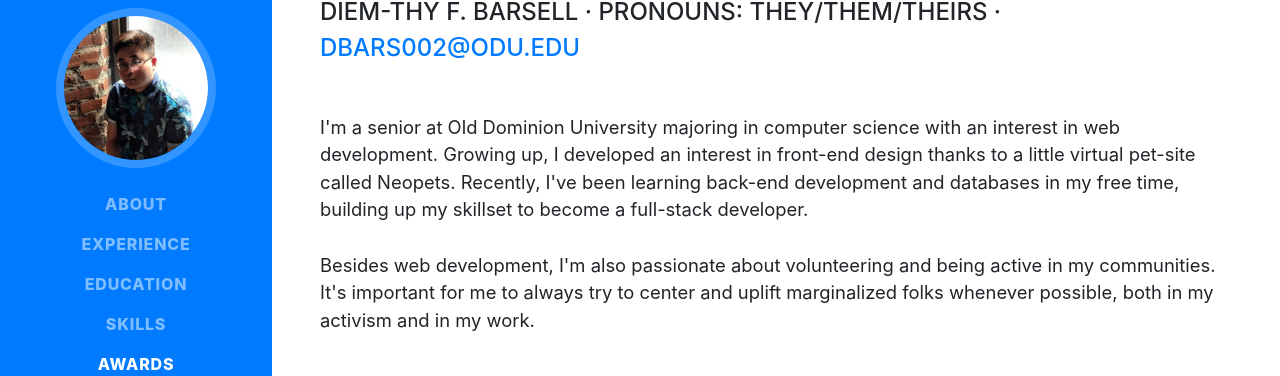
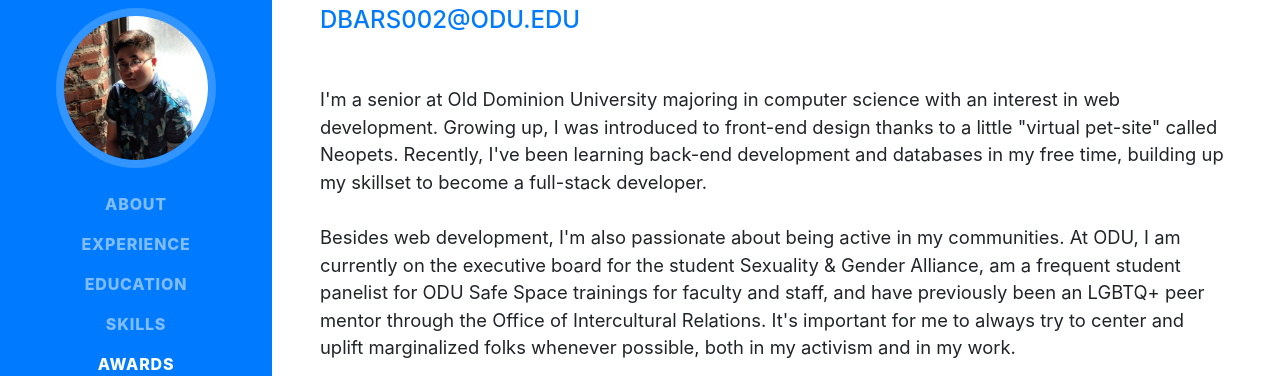
Before and after one commit to dfbl/dfbl.github.io, a website with bundled scripts: page index.html in a window 1280 px wide. Shown: the part 208-584 px from the top of the page. Built offline with nearby package versions, Linux system fonts and the light colour scheme; a web font is replaced by a local one.

Commit message:
Update index.html

```diff
--- a/index.html
+++ b/index.html
@@ -66,8 +66,8 @@
           <div class="subheading mb-5">Diem-Thy F. Barsell · Pronouns: they/them/theirs ·
             <a href="mailto:dbars002@odu.edu">dbars002@odu.edu</a>
           </div>
-          <p class="lead mb-5">I'm a senior at Old Dominion University majoring in computer science with an interest in web development. Growing up, I developed an interest in front-end design thanks to a little virtual pet-site called Neopets. Recently, I've been learning back-end development and databases in my free time, building up my skillset to become a full-stack developer.
-          <br><br>Besides web development, I'm also passionate about volunteering and being active in my communities. It's important for me to always try to center and uplift marginalized folks whenever possible, both in my activism and in my work.</p>
+          <p class="lead mb-5">I'm a senior at Old Dominion University majoring in computer science with an interest in web development. Growing up, I was introduced to front-end design thanks to a little "virtual pet-site" called Neopets. Recently, I've been learning back-end development and databases in my free time, building up my skillset to become a full-stack developer.
+          <br><br>Besides web development, I'm also passionate about being active in my communities. At ODU, I am currently on the executive board for the student Sexuality & Gender Alliance, am a frequent student panelist for ODU Safe Space trainings for faculty and staff, and have previously been an LGBTQ+ peer mentor through the Office of Intercultural Relations.  It's important for me to always try to center and uplift marginalized folks whenever possible, both in my activism and in my work.</p>
           <div class="social-icons">
             <a href="https://github.com/dfbl">
               <i class="fab fa-github"></i>
```
